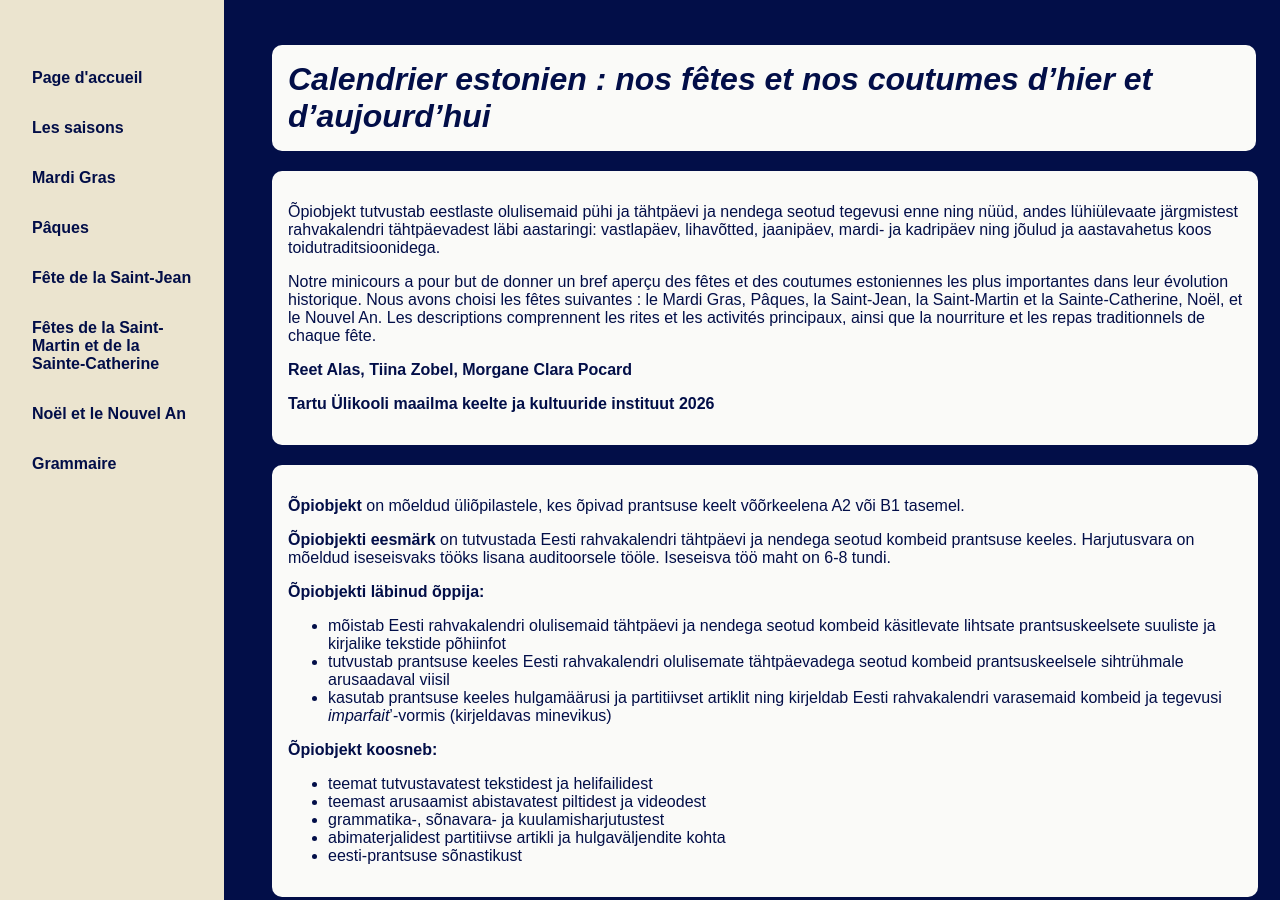
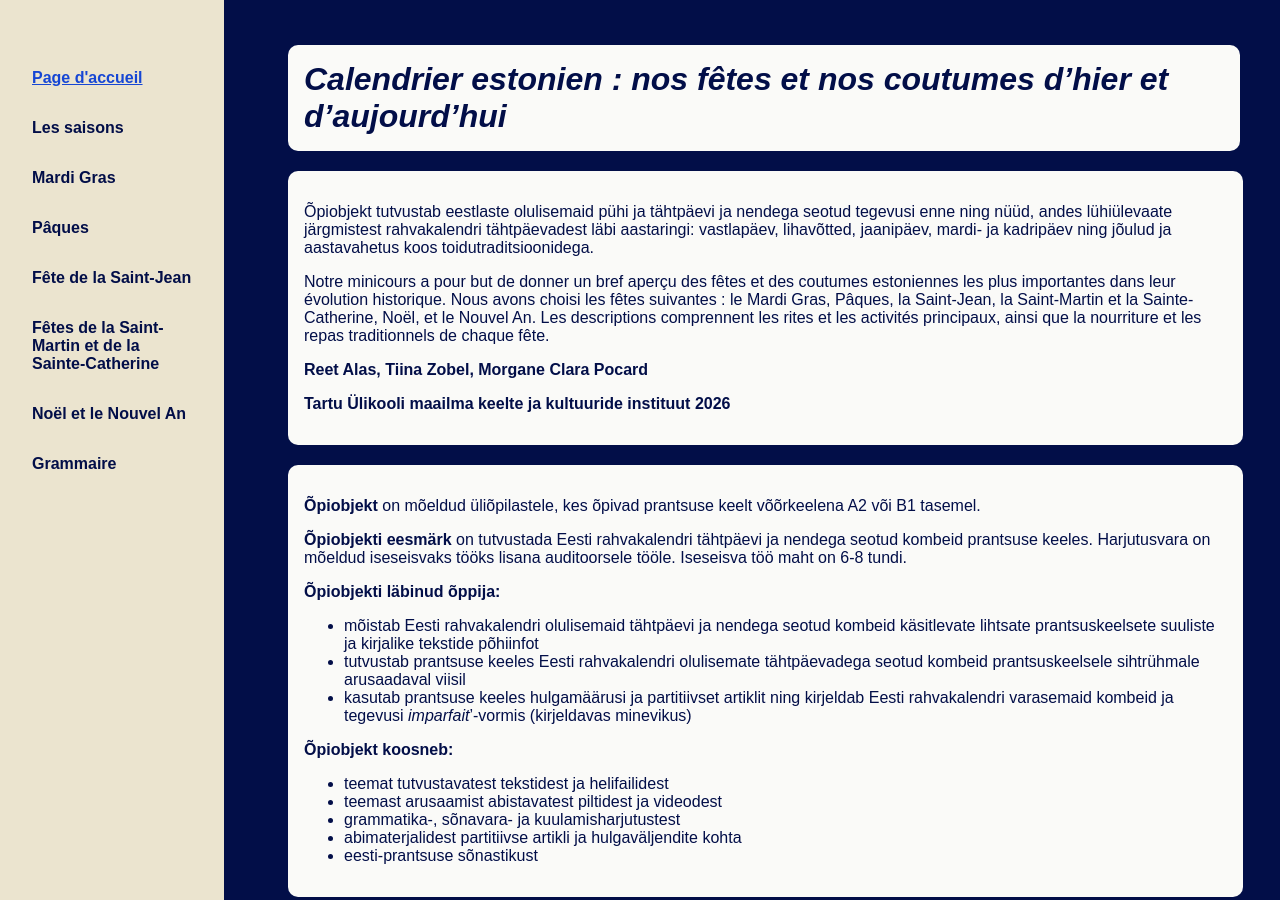
Before and after one commit to kadriroosmaa/eesti-pyhade-veebileht, a plain HTML site: page index.html in a window 1280 px wide. Shown: the top 900 px of the page. Drawn offline with Linux system fonts and the light colour scheme.

Commit message:
väiksed vormistuse muudatused

```diff
--- a/css/grammatika.css
+++ b/css/grammatika.css
@@ -1,7 +1,7 @@
 body {
     background-color: rgb(2, 14, 72);
     font-family: Arial,sans-serif;
-    padding: 1.2rem;
+    padding: 2rem;
     padding-top: 1rem;
 }
 
--- a/css/pealeht.css
+++ b/css/pealeht.css
@@ -1,7 +1,7 @@
 body {
     background-color: rgb(2, 14, 72);
     font-family: Arial;
-    padding: 1rem;
+    padding: 2rem;
     padding-top: 1rem;
     position: sticky;
     align-self: flex-start;
--- a/css/vorming.css
+++ b/css/vorming.css
@@ -1,7 +1,7 @@
 body {
     background-color: rgb(2, 14, 72);
     font-family: Arial, sans-serif;
-    padding: 1rem;
+    padding: 2rem;
     padding-top: 1rem;
     position: sticky;
     align-self: flex-start;
@@ -92,3 +92,8 @@ nav a:hover {
 main {
 margin-left: 15.5rem;
 }
+
+.aktiivne {
+    color: rgb(22, 70, 212);
+    text-decoration: underline;
+}
```
